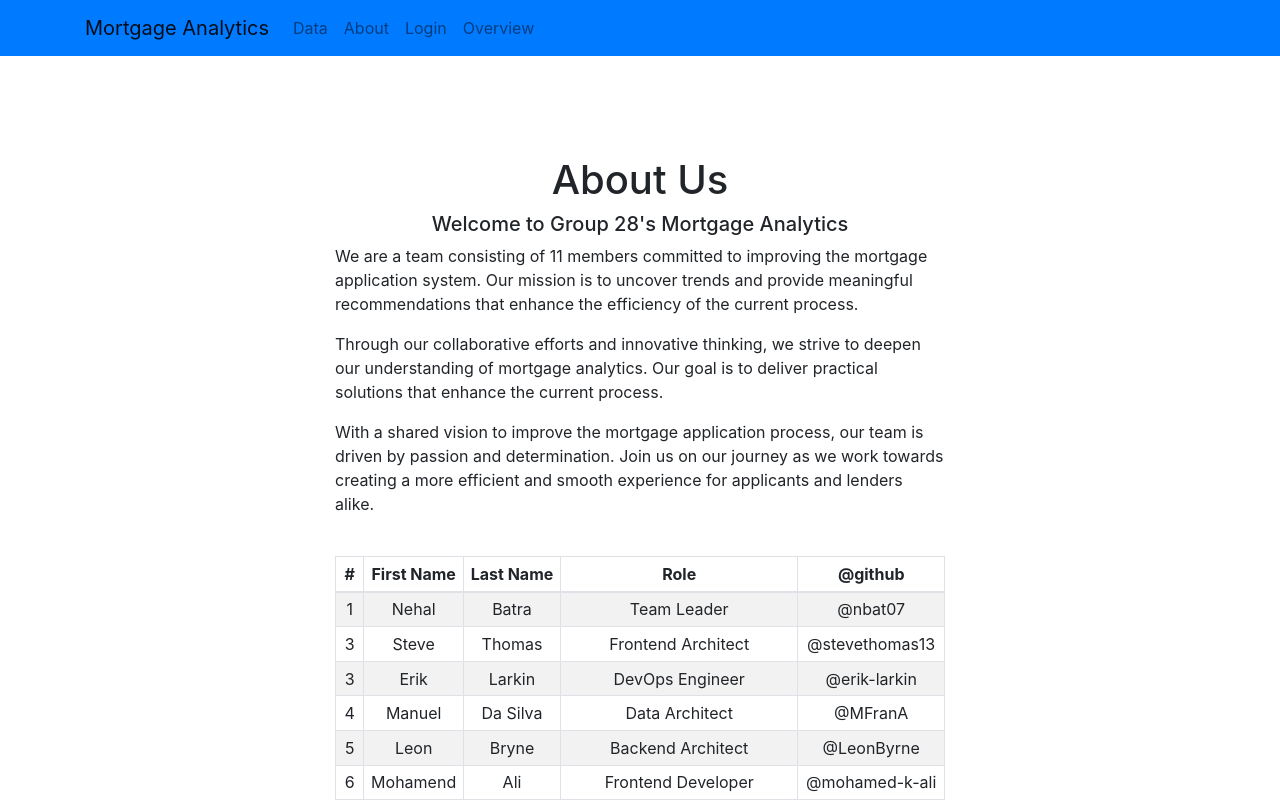
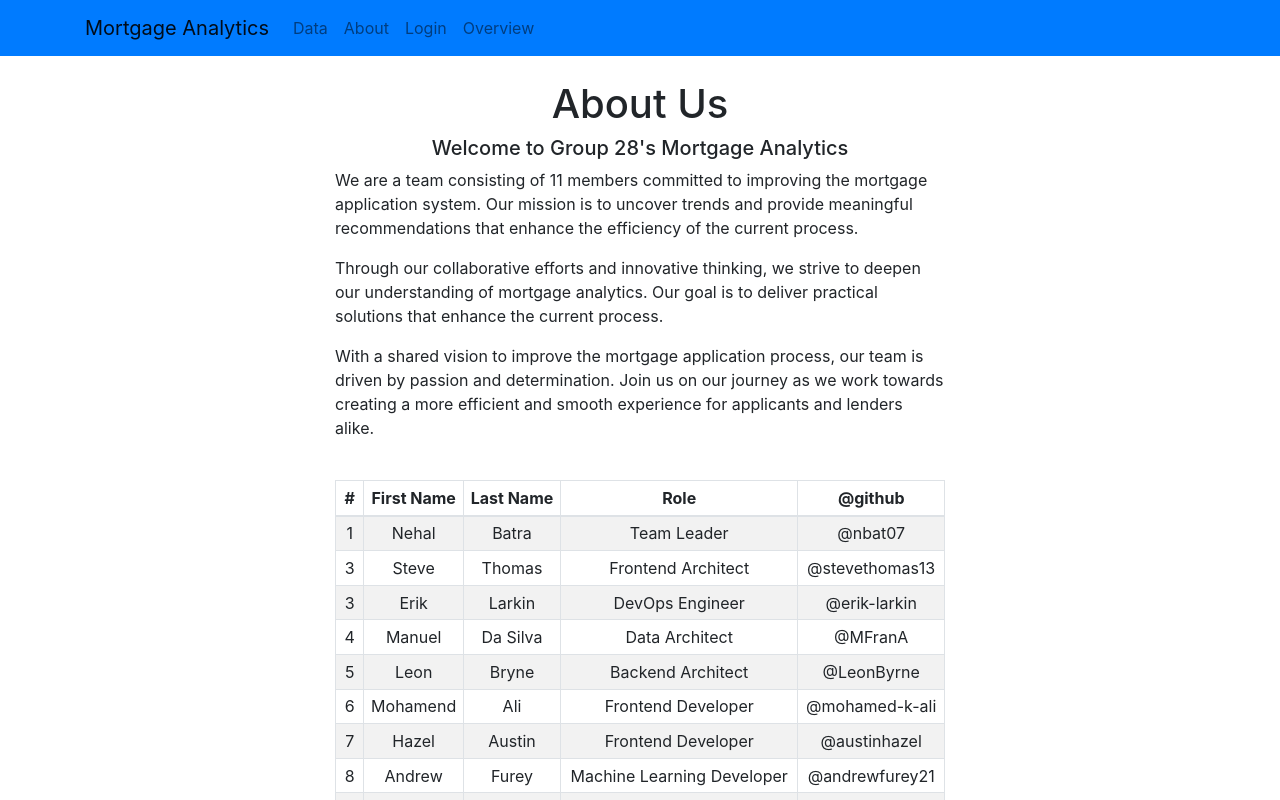
Before and after one commit to mortgage-analytics/frontend, a React (Create React App) app in the folder mortgage_analytics/: page /about in a window 1280 px wide. Shown: the top 800 px of the page. Built offline with nearby package versions, Linux system fonts and the light colour scheme.

Commit message:
fixed spacing

```diff
--- a/mortgage_analytics/src/pages/About.jsx
+++ b/mortgage_analytics/src/pages/About.jsx
@@ -3,10 +3,11 @@ import { Table } from 'react-bootstrap';
 
 const About = () => {
     return (
-        <Container fluid style={{marginTop: "100px", textAlign:"center"}}>
+        <Container fluid style={{ textAlign:"center"}}>
             <Row className="justify-content-center">
                 <Col xs={12} sm={8} md={6} lg={6}>
                     <div>
+                        <br></br>
                         <h1>About Us</h1>
                         <h5>Welcome to Group 28's Mortgage Analytics</h5>
                         <div style={{textAlign:"left"}}>
```
